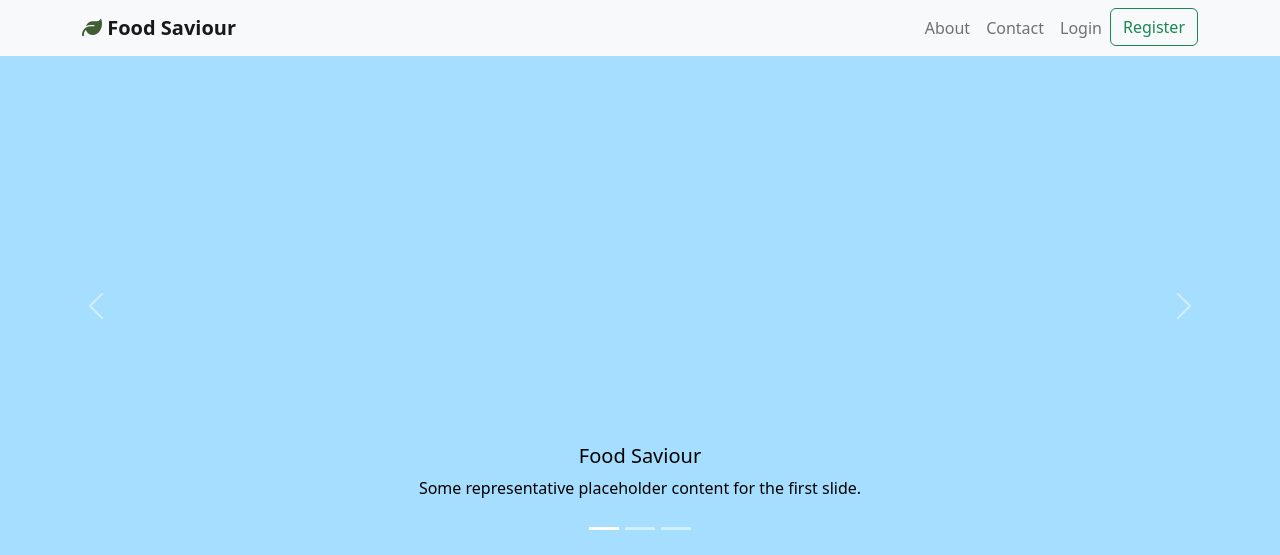
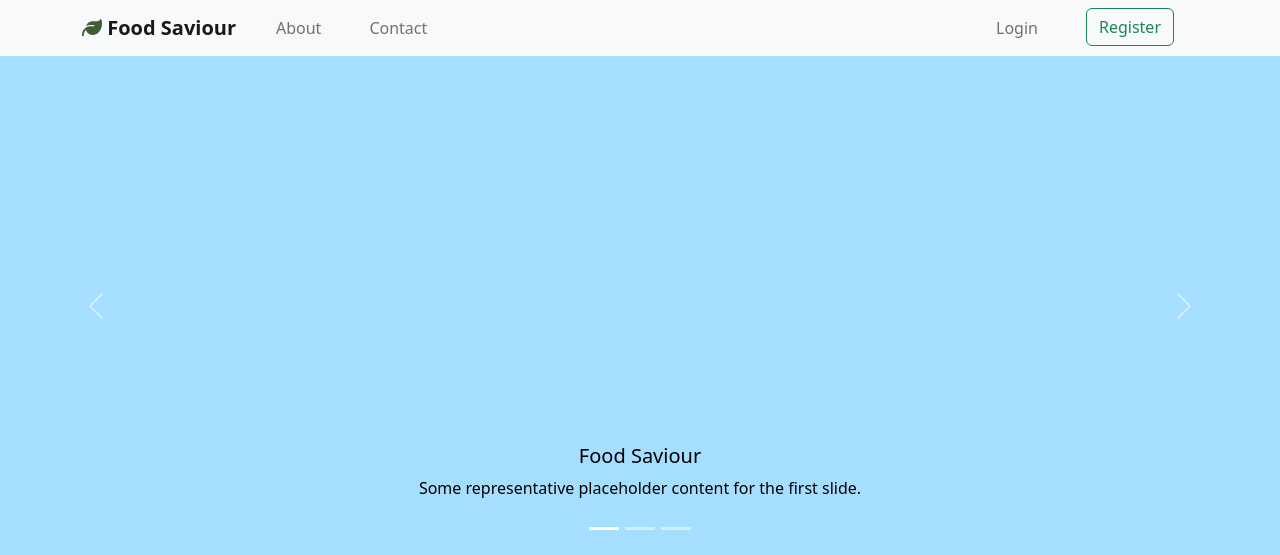
Before and after one commit to Harman-Sahota/Multiple-days-Non-Profits-and-Health-Wellness-Group-B, a Django app: page /foodsaviour/home/ in a window 1280 px wide. Shown: the top 555 px of the page. Run offline with Django 4.2, Linux system fonts and the light colour scheme.

Commit message:
changing nav alignment

```diff
--- a/multi_non/foodsaviour/static/foodsaviour/base.css
+++ b/multi_non/foodsaviour/static/foodsaviour/base.css
@@ -9,7 +9,6 @@
     padding: 14px 16px;
     text-decoration: none;
   }
-
 .navbar-nav a.split {
     float: right;
     color: black;
--- a/multi_non/foodsaviour/templates/foodsaviour/base.html
+++ b/multi_non/foodsaviour/templates/foodsaviour/base.html
@@ -20,13 +20,15 @@
             <div class="container">
 
         <a class="navbar-brand" href="#"><i class="fa-solid fa-leaf" style="color: #415D34"></i> <b>Food Saviour</b></a>
+        <div class="navbar-nav me-auto">
+            <a class="nav-link px-4" href="#">About</a>
+            <a class="nav-link px-4 " href="#">Contact</a>
+        </div>
         <div class="navbar-nav ms-auto">
-            <a class="nav-link" href="#">About</a>
-            <a class="nav-link" href="#">Contact</a>
-            <a class="nav-link" href="{% url 'login' %}">Login</a>
-            <a href="{% url 'register' %}"><button class="btn btn-outline-success" type="button">Register</button></a>
+            <a class="nav-link px-4" href="{% url 'login' %}">Login</a>
+            <a href="{% url 'register' %}" class="px-4 "><button class="btn btn-outline-success" type="button">Register</button></a>
         </div>
-    </div>
+        </div>
   </nav>
          {% block content %}{% endblock %}
          <script src="https://cdn.jsdelivr.net/npm/bootstrap@5.2.2/dist/js/bootstrap.bundle.min.js" integrity="sha384-OERcA2EqjJCMA+/3y+gxIOqMEjwtxJY7qPCqsdltbNJuaOe923+mo//f6V8Qbsw3" crossorigin="anonymous"></script>
```
